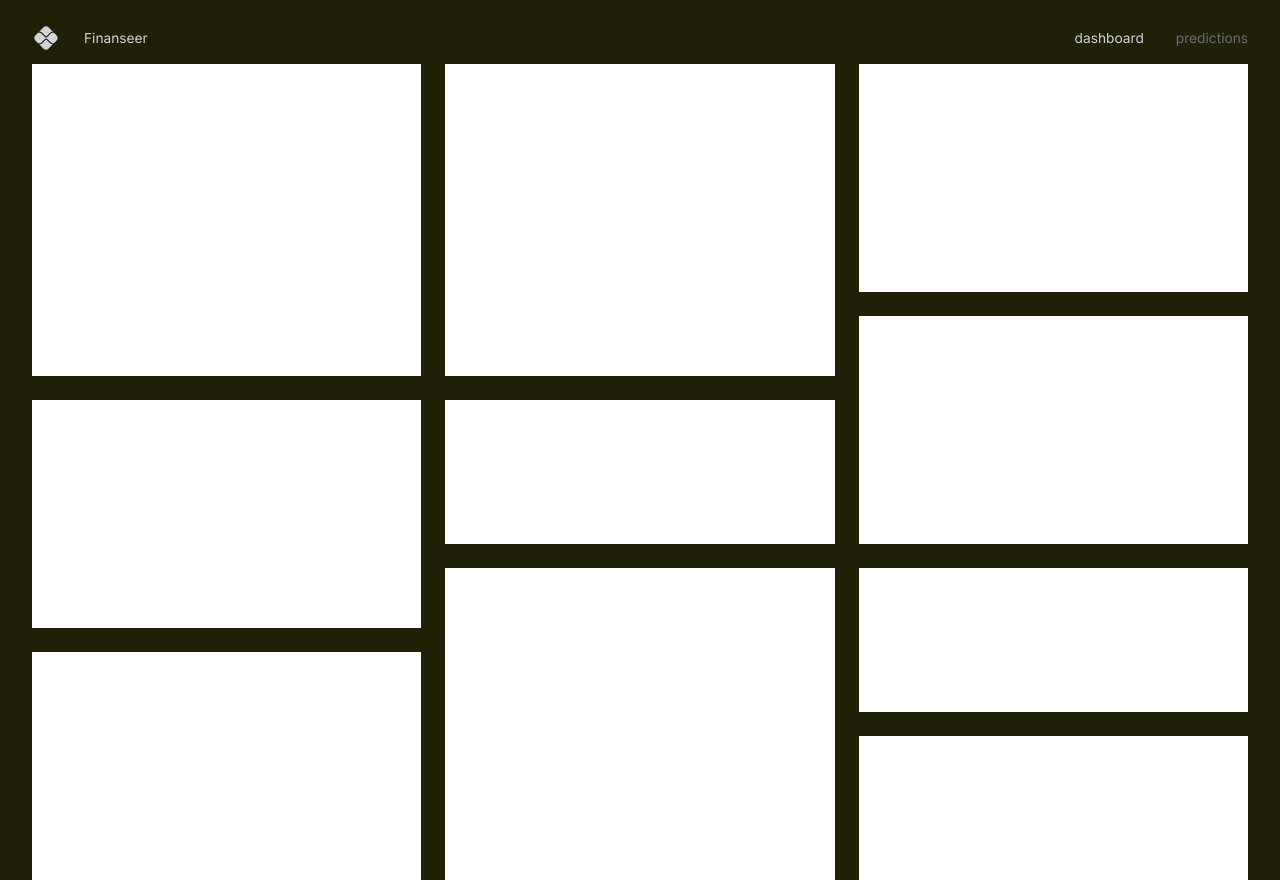
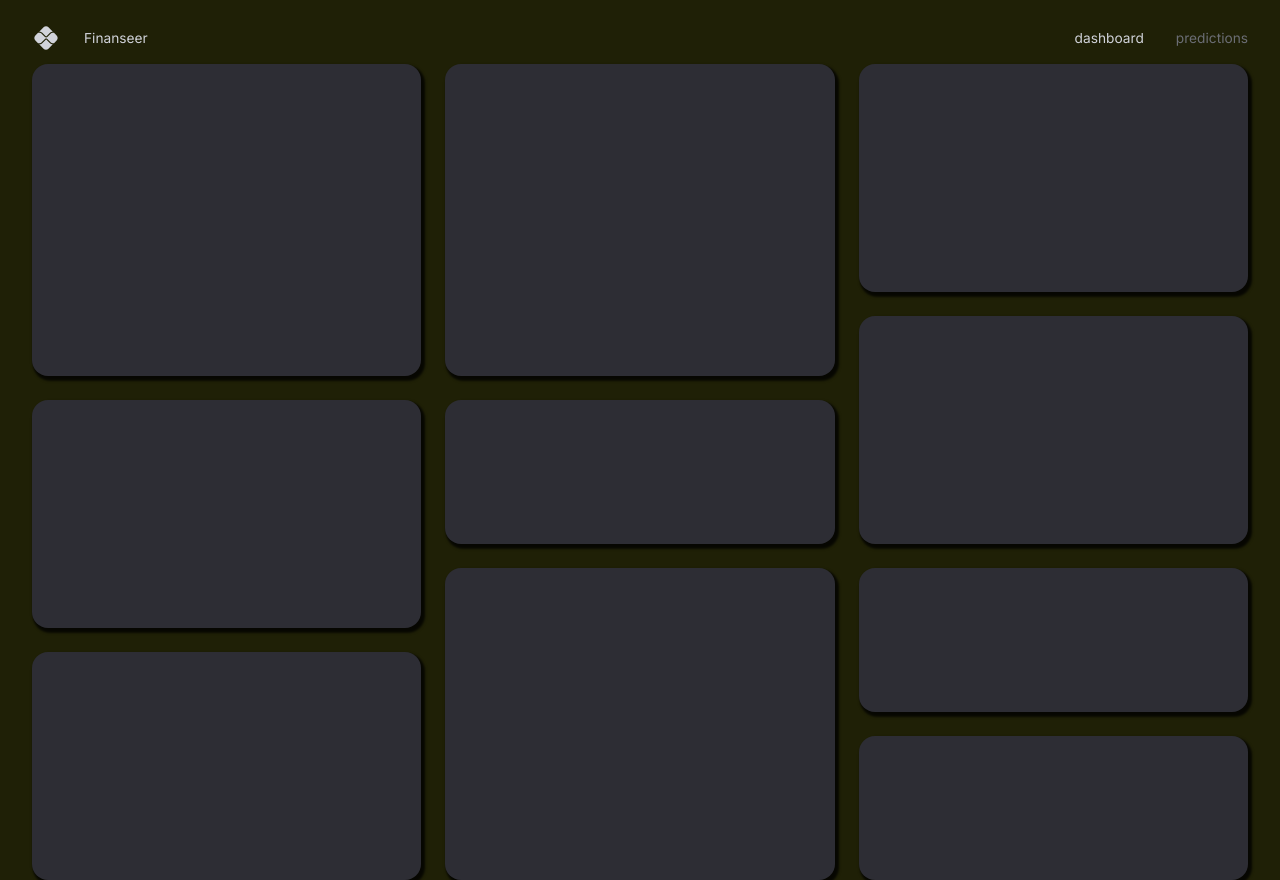
Before and after one commit to Messyas/FinanceDashboard, a React (Vite) app in the folder client/: page / in a window 1280 px wide. Built offline with nearby package versions, Linux system fonts and the light colour scheme; the HTML template or start-up script is replaced by a standard one.

Commit message:
Dashboard tremes Components

```diff
--- /dev/null
+++ b/client/src/components/DashboardBox.tsx
@@ -0,0 +1,11 @@
+import { Box } from "@mui/material";
+import { styled } from "@mui/system";
+
+const DashboardBox = styled(Box) (({ theme }) => ({
+    backgroundColor: theme.palette.background.light,
+    borderRadius: "1rem",
+    boxShadow: "0.15rem 0.2rem 0.15rem 0.1rem rgba(0, 0, 0, 0.8)",
+
+}));
+
+export default DashboardBox;
--- a/client/src/scenes/dashboard/index.tsx
+++ b/client/src/scenes/dashboard/index.tsx
@@ -1,5 +1,6 @@
 
-import { Box, useMediaQuery, useTheme } from "@mui/material";
+import DashboardBox from "@/components/DashboardBox";
+import { Box, useMediaQuery } from "@mui/material";
 
 type Props = {};
 
@@ -52,7 +53,6 @@
 
 const Dashboard = (props: Props) => {
     const isAboveMediumScreens = useMediaQuery("(min-width: 1200px)")
-    const { palette } = useTheme();
     return (
     <Box
     width="100%"
@@ -71,16 +71,16 @@
         }
     }
     >
-        <Box  bgcolor="#fff" gridArea="a"></Box>
-        <Box  bgcolor="#fff" gridArea="b"></Box>
-        <Box  bgcolor="#fff" gridArea="c"></Box>
-        <Box  bgcolor="#fff" gridArea="d"></Box>
-        <Box  bgcolor="#fff" gridArea="e"></Box>
-        <Box  bgcolor="#fff" gridArea="f"></Box>
-        <Box  bgcolor="#fff" gridArea="g"></Box>
-        <Box  bgcolor="#fff" gridArea="h"></Box>
-        <Box  bgcolor="#fff" gridArea="i"></Box>
-        <Box  bgcolor="#fff" gridArea="j"></Box>
+        <DashboardBox  gridArea="a"></DashboardBox>
+        <DashboardBox  gridArea="b"></DashboardBox>
+        <DashboardBox  gridArea="c"></DashboardBox>
+        <DashboardBox  gridArea="d"></DashboardBox>
+        <DashboardBox  gridArea="e"></DashboardBox>
+        <DashboardBox  gridArea="f"></DashboardBox>
+        <DashboardBox  gridArea="g"></DashboardBox>
+        <DashboardBox  gridArea="h"></DashboardBox>
+        <DashboardBox  gridArea="i"></DashboardBox>
+        <DashboardBox  gridArea="j"></DashboardBox>
 
     </Box>
   );
```
